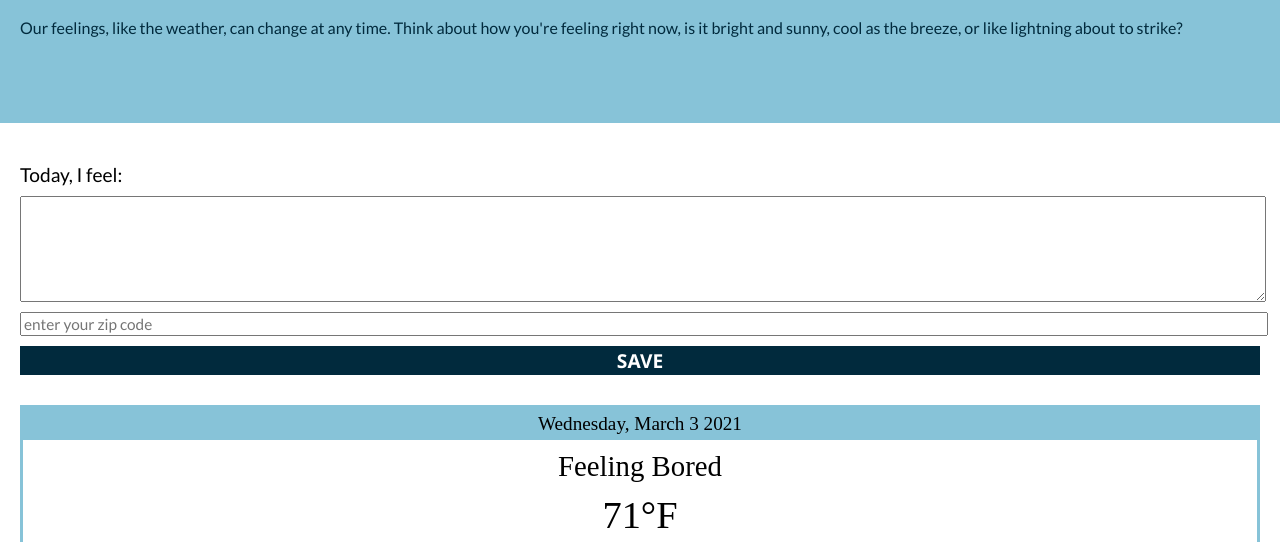
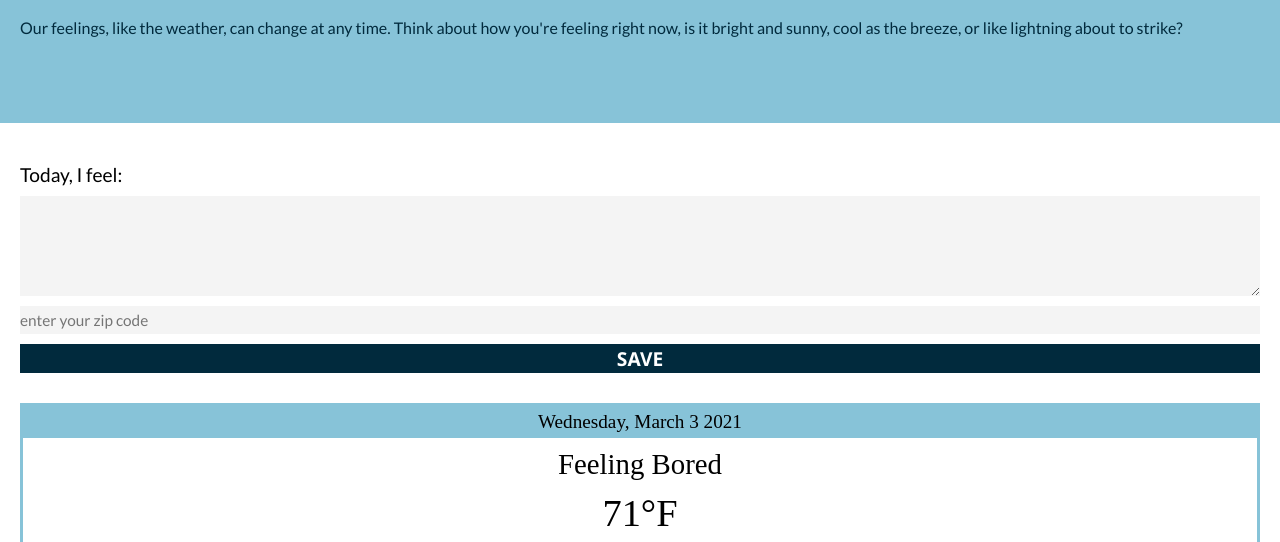
Before and after one commit to AnaCr/fend-weather-journal, a website: page website/index.html in a window 1280 px wide. Shown: the part 239-781 px from the top of the page. Drawn offline with Linux system fonts and the light colour scheme.

Commit message:
Style inputs

```diff
--- a/website/css/content.css
+++ b/website/css/content.css
@@ -10,12 +10,18 @@
   font-size: 1em;
   width: 100%;
   min-height: 100px;
+  border: none;
+  background-color: #f4f4f4;
+  padding: 0;
 }
 
 .zip {
   font-family: "Lato";
   width: 100%;
   font-size: 0.8em;
+  border: none;
+  background-color: #f4f4f4;
+  padding: 5px 0;
 }
 
 .generate {
```
